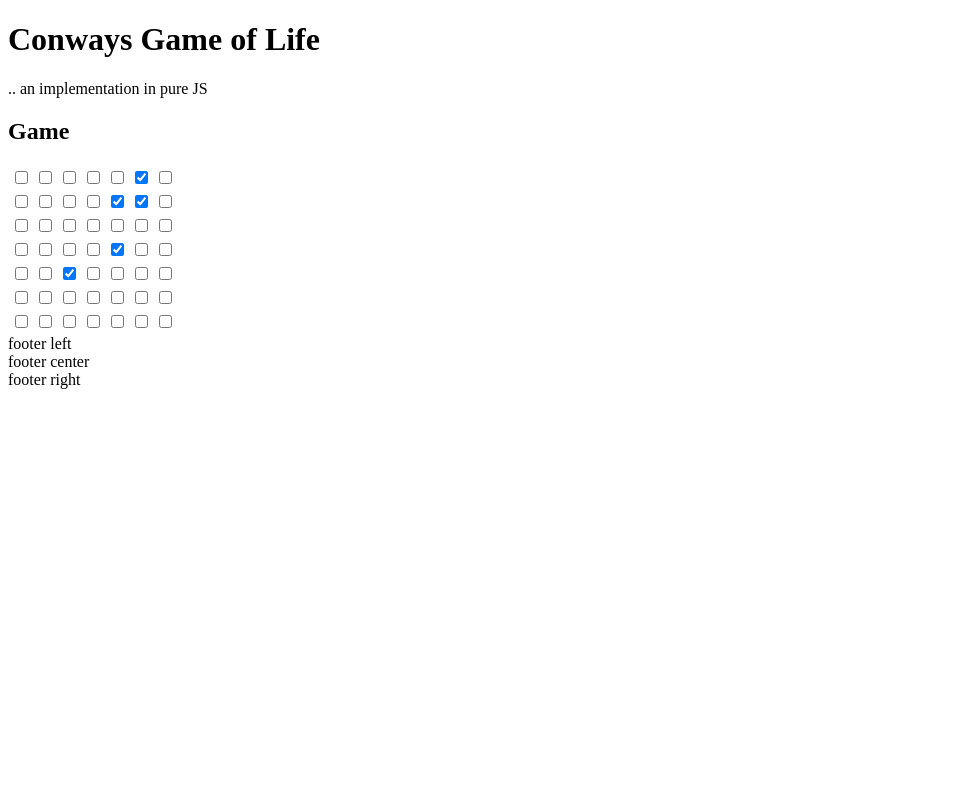
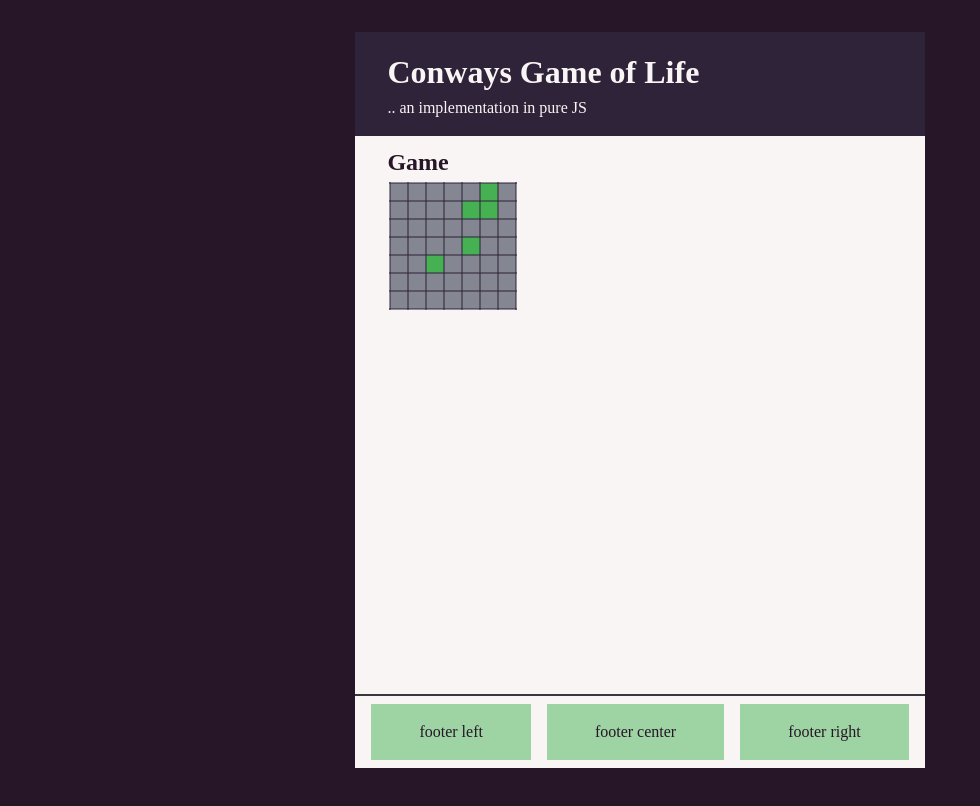
Before and after one commit to dominikschopper/gol, a website: page new.html in a window 1280 px wide. Shown: the whole page, without its empty margins (0-980 px from the left). Drawn offline with Linux system fonts and the light colour scheme; the site is published under a folder, as on GitHub Pages, so addresses that start at the root find nothing.

```diff
--- a/index.html
+++ b/index.html
@@ -6,7 +6,8 @@
     <meta name="viewport" content="width=device-width, initial-scale=1.0">
     <title>Conways Game of Life / redesign</title>
 
-    <link rel="stylesheet" href="/styles/base.css">
+    <link rel="stylesheet" href="./styles/base.css">
+    <base href="." />
 
 </head>
 
--- a/styles/base.css
+++ b/styles/base.css
@@ -1,5 +1,5 @@
-@import url(/styles/_parts/reset.css);
-@import url(/styles/_parts/color-vars.css);
-@import url(/styles/_parts/layout.css);
-@import url(/styles/_parts/colors.css);
-@import url(/styles/_parts/gol.css);
+@import url(./_parts/reset.css);
+@import url(./_parts/color-vars.css);
+@import url(./_parts/layout.css);
+@import url(./_parts/colors.css);
+@import url(./_parts/gol.css);
```
